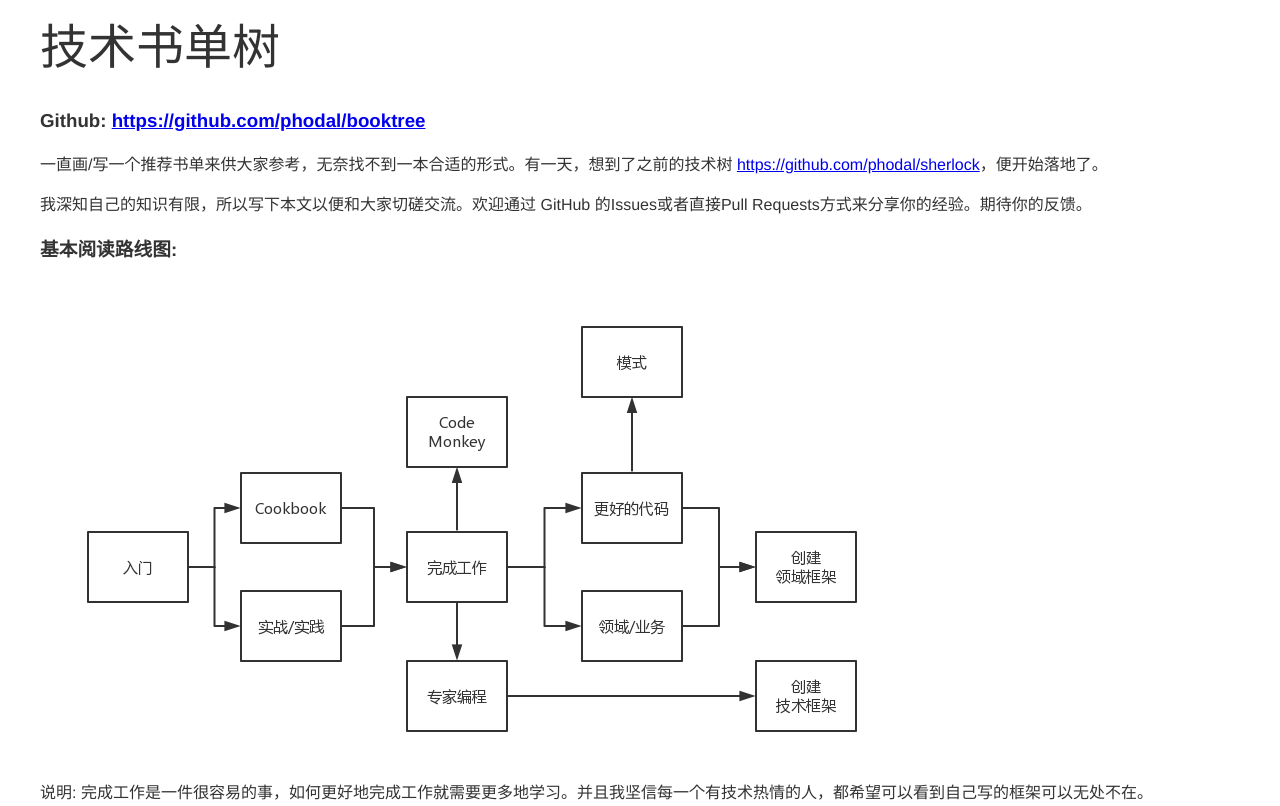
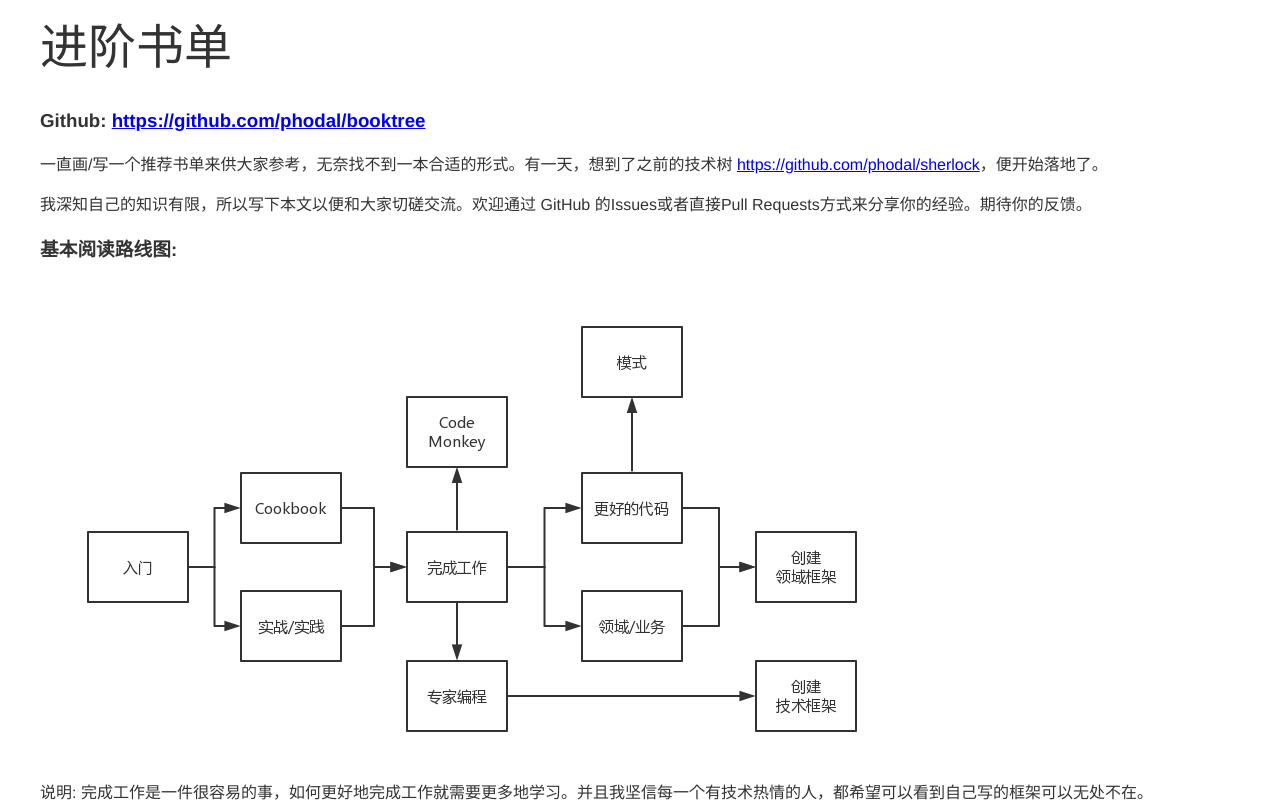
Before and after one commit to phodal/booktree, a website: page index.html in a window 1280 px wide. Shown: the top 806 px of the page. Drawn offline with Linux system fonts and the light colour scheme.

Commit message:
Update booklists

```diff
--- a/index.html
+++ b/index.html
@@ -1,13 +1,13 @@
 <html>
 <head>
   <meta charset="UTF-8">
-  <title>Book Tree - Developer技术成长书单</title>
+  <title>Book Tree - Developer进阶书单</title>
   <link href="app/styles/layout.css" rel="stylesheet">
   <link href="app/styles/tooltipster.css" rel="stylesheet">
 </head>
 <body>
 <div id="tree">
-  <h1>技术书单树</h1>
+  <h1>进阶书单</h1>
   <h3>Github: <a href="https://github.com/phodal/booktree">https://github.com/phodal/booktree</a></h3>
   <p>一直画/写一个推荐书单来供大家参考，无奈找不到一本合适的形式。有一天，想到了之前的技术树 <a href="https://github.com/phodal/sherlock">https://github.com/phodal/sherlock</a>，便开始落地了。</p>
   <p>我深知自己的知识有限，所以写下本文以便和大家切磋交流。欢迎通过 GitHub 的Issues或者直接Pull Requests方式来分享你的经验。期待你的反馈。</p>
```
Also changed, not shown: README.md.
